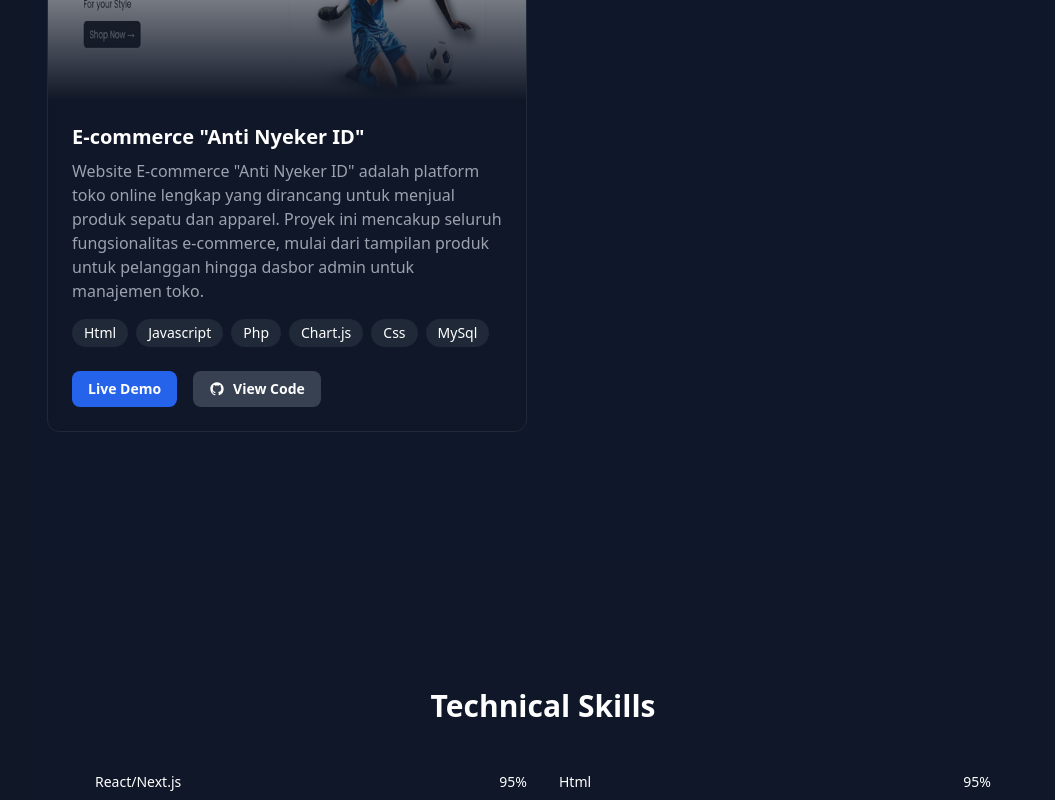
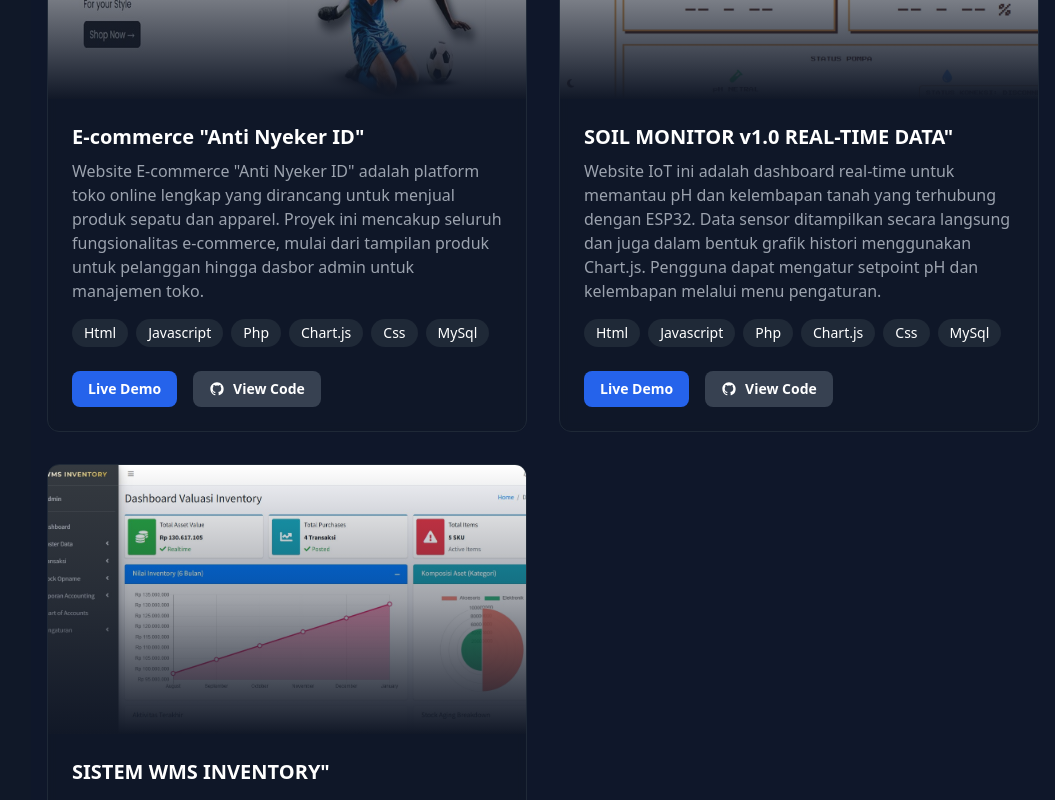
Before and after one commit to rifaldy15/portofolio, a Next.js app: page / in a window 1280 px wide. Shown: the part 4960-5760 px from the top of the page, without its empty margins (225-1280 px from the left). Built offline with nearby package versions, Linux system fonts and the light colour scheme.

Commit message:
feat: Update ProjectsSection with new projects and assets

```diff
--- a/app/components/ProjectsSection.tsx
+++ b/app/components/ProjectsSection.tsx
@@ -11,7 +11,7 @@
     image: "/tk.jpg",
     tags: ["Html", "Javascript", "Php", "Chart.js", "Css"],
     link: "https://tkceria13.aicenter.my.id/",
-    github: "", // Add actual link if available or leave empty to default to repo
+    github: "https://github.com/rifaldy15/Sistem-Pendaftaran-Tk.git",
   },
   {
     title: "IoT Hydroponics Monitoring System",
@@ -20,7 +20,8 @@
     image: "/iot.jpg",
     tags: ["HTML", "TailwindCSS", "JavaScript", "Firebase"],
     link: "https://hydropro-9ca55.web.app",
-    github: "",
+    github:
+      "https://github.com/rifaldy15/IoT-Hydroponics-Monitoring-System.git",
   },
   {
     title: 'E-commerce "Anti Nyeker ID"',
@@ -29,7 +30,34 @@
     image: "/eco.jpg",
     tags: ["Html", "Javascript", "Php", "Chart.js", "Css", "MySql"],
     //link: 'http://localhost/anti-nyeker-store/',
-    github: "",
+    github: "https://github.com/rifaldy15/Ecommerce-Anti-Nyeker-ID.git",
+  },
+  {
+    title: 'SOIL MONITOR v1.0 REAL-TIME DATA"',
+    description:
+      "Website IoT ini adalah dashboard real-time untuk memantau pH dan kelembapan tanah yang terhubung dengan ESP32. Data sensor ditampilkan secara langsung dan juga dalam bentuk grafik histori menggunakan Chart.js. Pengguna dapat mengatur setpoint pH dan kelembapan melalui menu pengaturan.",
+    image: "/ph tanah.jpg",
+    tags: ["Html", "Javascript", "Php", "Chart.js", "Css", "MySql"],
+    link: "https://soil-monitoring-iot-2e9ca.web.app/",
+    github: "#",
+  },
+  {
+    title: 'SISTEM WMS INVENTORY"',
+    description:
+      "Sistem ini adalah Sistem Manajemen Inventaris (Inventory Management System) atau sering disebut WMS (Warehouse Management System). Sistem ini dirancang untuk mengelola stok barang dan operasional gudang.",
+    image: "/WMS.jpg",
+    tags: [
+      "Html",
+      "Javascript",
+      "Php",
+      "Chart.js",
+      "Css",
+      "CodeIgniter 3",
+      "AdminLTE",
+      "MySql",
+    ],
+    link: "https://soil-monitoring-iot-2e9ca.web.app/",
+    github: "https://github.com/rifaldy15/Sistem-Inventory.git",
   },
 ];
 
```
Also changed, not shown: tsconfig.json (+19 -5 lines), public/WMS.jpg (added), 1 other file (tests, documents, lock files or other folders).
